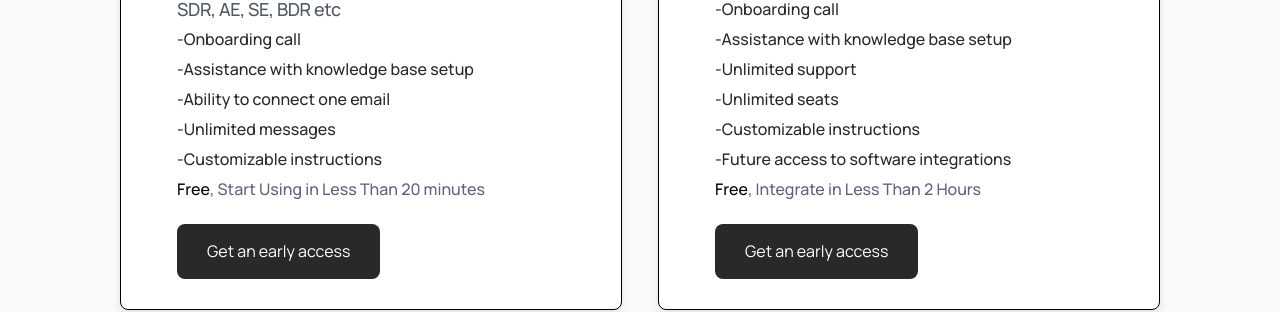
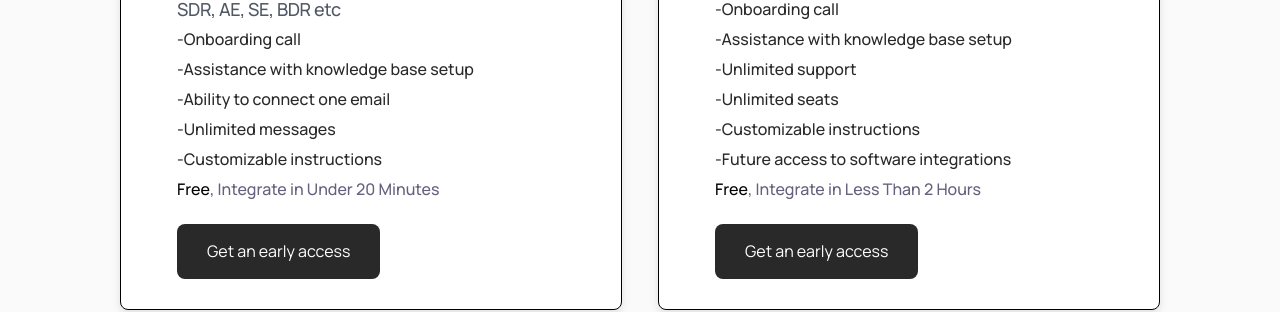
Before and after one commit to vladyslavpodenko/Spatiumxr.eu, a Next.js app: page / in a window 1280 px wide. Shown: the part 1820-2132 px from the top of the page. Built offline with nearby package versions, Linux system fonts and the light colour scheme; a web font is replaced by a local one.

Commit message:
Update index.tsx

```diff
--- a/src/pages/index.tsx
+++ b/src/pages/index.tsx
@@ -95,7 +95,7 @@ export default function Home() {
                         <h5>-Ability to connect one email</h5>
                         <h5>-Unlimited messages</h5>
                         <h5>-Customizable instructions</h5>
-                        <h5 style={{color:'black'}}>Free<p>, Start Using in Less Than 20 minutes</p></h5>
+                        <h5 style={{color:'black'}}>Free<p>, Integrate in Under 20 Minutes</p></h5>
                         <Link href="/packages" className="button">Get an early access</Link>
                     </div>
                     <div className="package-card">
```
